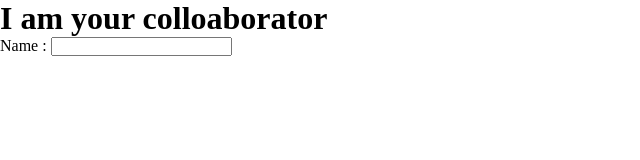
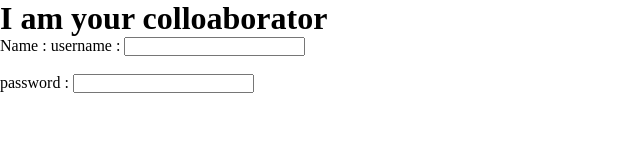
Before and after one commit to Codingguru1965/collab1, a plain HTML site: page index.html in a window 1280 px wide. Shown: the whole page, without its empty margins (0-640 px from the left). Drawn offline with Linux system fonts and the light colour scheme.

Commit message:
change in index.html

```diff
--- a/index.html
+++ b/index.html
@@ -10,7 +10,10 @@
     <h1>I am your colloaborator</h1>
     <form action="">
         <label for="">Name : </label>
-        <input type="text" name="" id="">
+        username :
+        <input type="text" name="" id=""/> <br><br>
+        password :
+        <input type="password" name="" id="" />
     </form>
     <script src="app.js"></script>
 </body>
```
